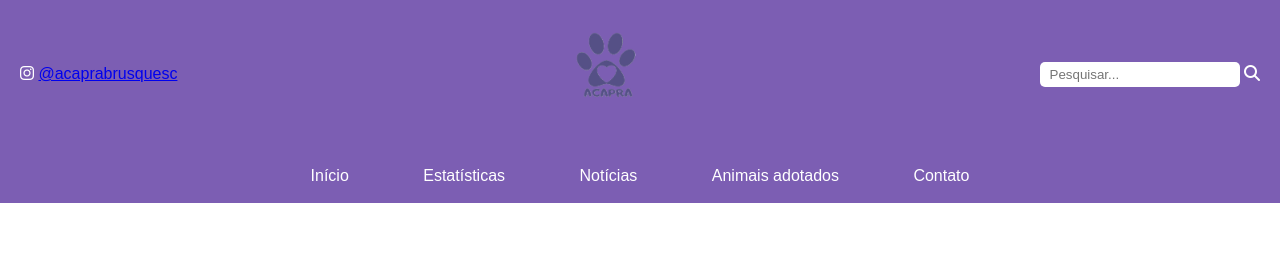
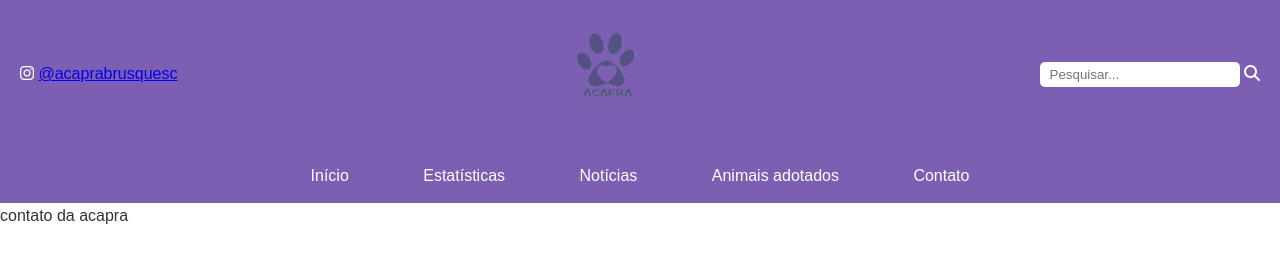
Before and after one commit to caiomullerdalpra/CURRICULARIZA-O-SEGUNDO-SEMESTRE, a plain HTML site: page Mainpage/contato.html in a window 1280 px wide. Drawn offline with Linux system fonts and the light colour scheme.

Commit message:
Update contato.html

```diff
--- a/Mainpage/contato.html
+++ b/Mainpage/contato.html
@@ -49,3 +49,6 @@
     <a href="contato.html">Contato</a>
   </div>
 </header>
+
+<p>contato da acapra
+  </contato>
```
